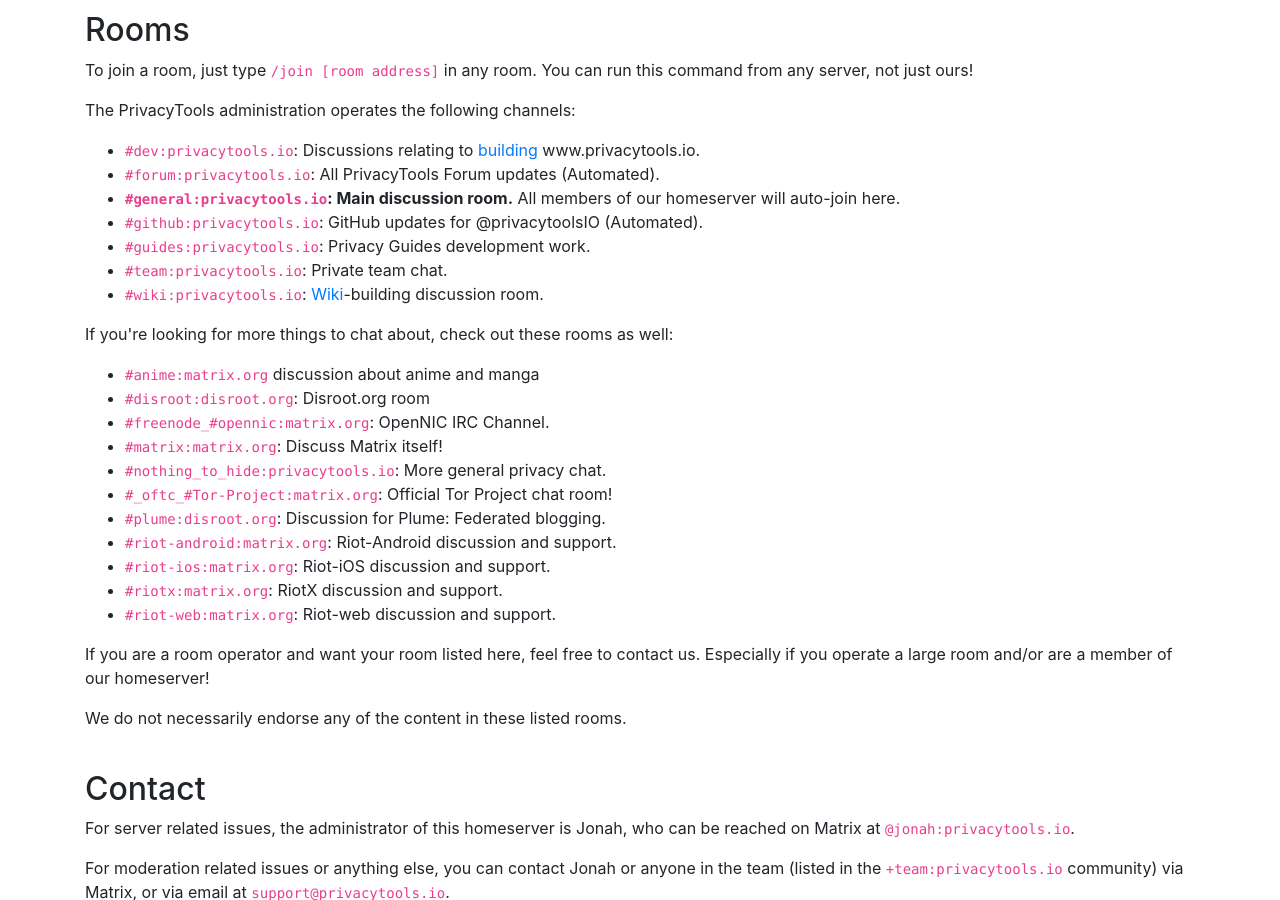
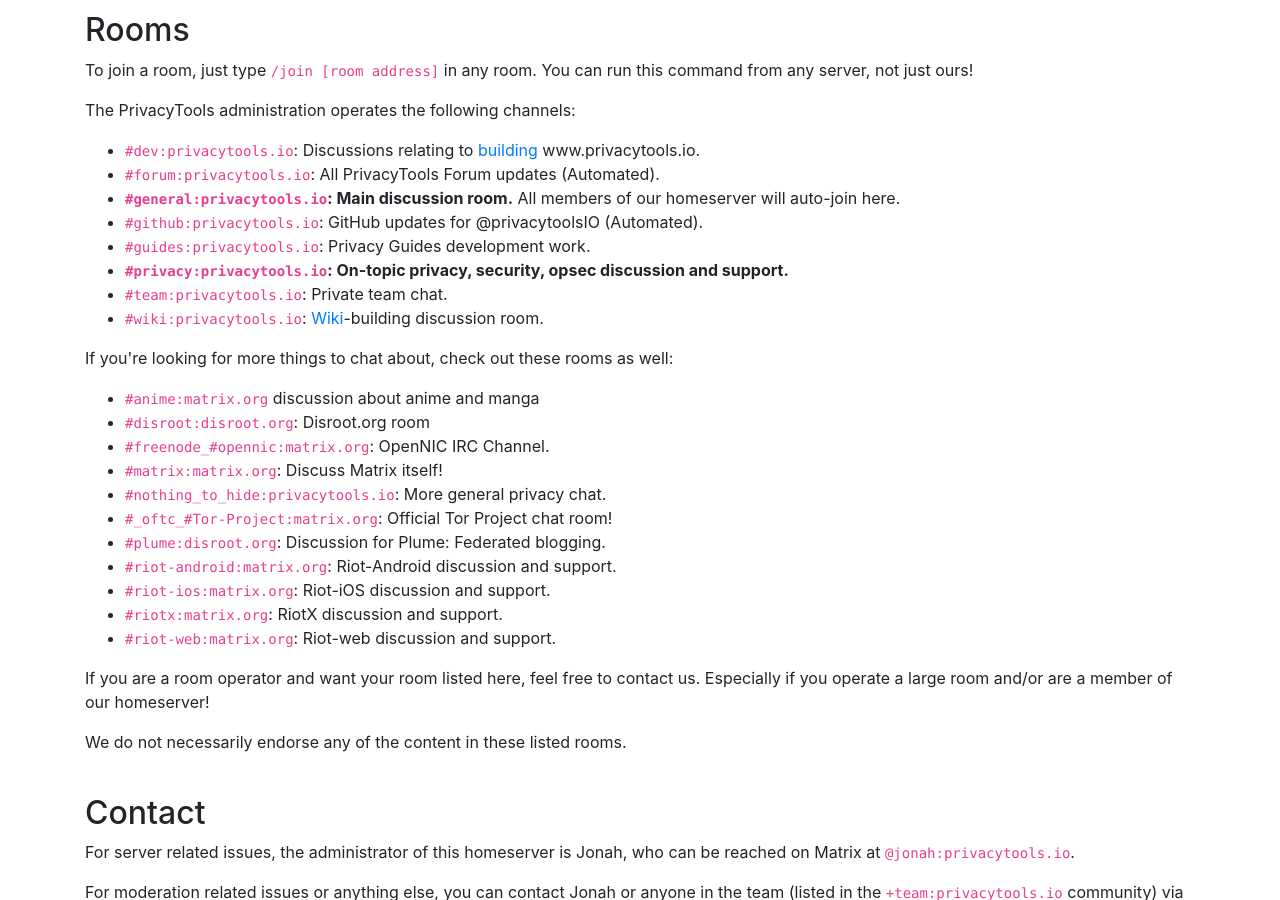
Before and after one commit to privacytools/static-sites, a Jekyll site: the page built from chat/index.html, in a window 1280 px wide and 900 px high, scrolled down 2797 px. Built offline with Jekyll 4.4.1, drawn with Linux system fonts in a browser that asks for light colours.

Commit message:
Add #privacy:privacytools.io

```diff
--- a/chat/index.html
+++ b/chat/index.html
@@ -79,6 +79,7 @@
   <li><strong><code>#general:privacytools.io</code>: Main discussion room.</strong> All members of our homeserver will auto-join here.</li>
   <li><code>#github:privacytools.io</code>: GitHub updates for @privacytoolsIO (Automated).</li>
   <li><code>#guides:privacytools.io</code>: Privacy Guides development work.</li>
+  <li><strong><code>#privacy:privacytools.io</code>: On-topic privacy, security, opsec discussion and support.</strong></li>
   <li><code>#team:privacytools.io</code>: Private team chat.</li>
   <li><code>#wiki:privacytools.io</code>: <a href="https://wiki.privacytools.io/view/Main_Page">Wiki</a>-building discussion room.</li>
 </ul>
```
